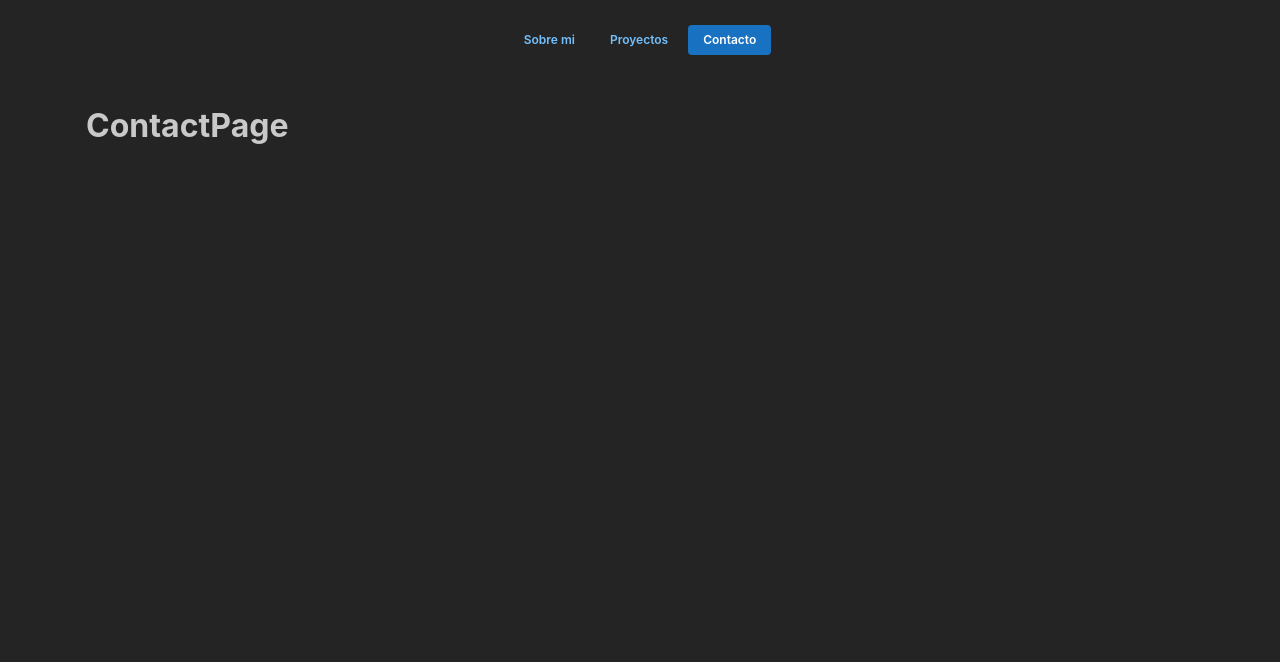
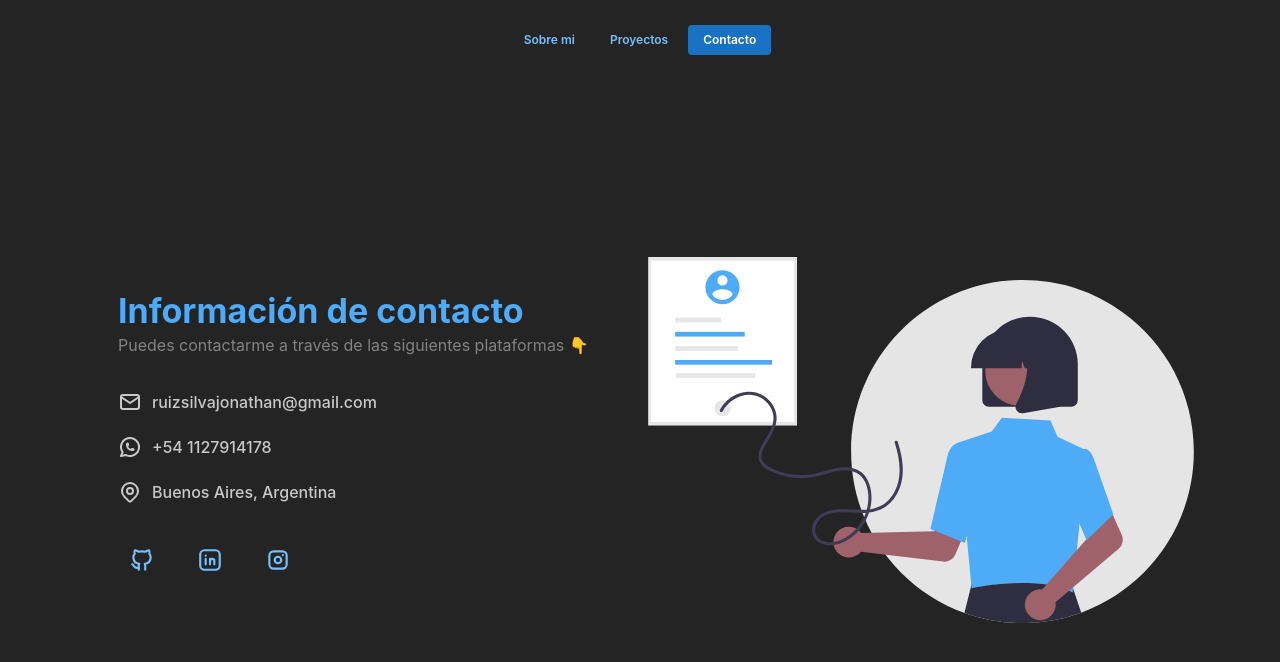
Before and after one commit to jruizsilva/portfolio-2024, a React (Vite) app: page /contact in a window 1280 px wide. Shown: the top 662 px of the page. Built offline with nearby package versions, Linux system fonts and the light colour scheme.

Commit message:
contact page

```diff
--- a/src/components/ProjectListCarousel/ProjectListCarousel.tsx
+++ b/src/components/ProjectListCarousel/ProjectListCarousel.tsx
@@ -33,6 +33,7 @@ function CardCustom({ title, category, frontend, backend }: CardProps) {
           <Text tt={"uppercase"} c={"blue"} fw={"bold"} size="xs">
             {category}
           </Text>
+
           <Title order={3} className={classes.title}>
             {title}
           </Title>
--- a/src/pages/ContactPage.tsx
+++ b/src/pages/ContactPage.tsx
@@ -1,9 +1,86 @@
+import {
+  Button,
+  Card,
+  Center,
+  Group,
+  Image,
+  SimpleGrid,
+  Stack,
+  Text,
+  Title,
+} from "@mantine/core";
+import image from "../assets/contact-image.svg";
+import {
+  IconBrandGithub,
+  IconBrandGithubFilled,
+  IconBrandInstagram,
+  IconBrandLinkedin,
+  IconBrandWhatsapp,
+  IconMail,
+  IconMapPin,
+} from "@tabler/icons-react";
+
 interface Props {}
 
 export default function ContactPage(_props: Props): JSX.Element {
   return (
     <>
-      <h1>ContactPage</h1>
+      <Center h={"100%"}>
+        <SimpleGrid cols={{ base: 1, sm: 2 }}>
+          <Card p={"xl"} bg={"transparent"}>
+            <Title order={1} c={"blue"}>
+              Información de contacto
+            </Title>
+            <Text c={"dimmed"} mb={"xl"}>
+              Puedes contactarme a través de las siguientes plataformas 👇
+            </Text>
+            <Stack gap={"lg"} mb={"xl"}>
+              <Group gap={"xs"}>
+                <IconMail />
+                <Text fw={500}>ruizsilvajonathan@gmail.com</Text>
+              </Group>
+              <Group gap={"xs"}>
+                <IconBrandWhatsapp />
+                <Text fw={500}>+54 1127914178</Text>
+              </Group>
+              <Group gap={"xs"}>
+                <IconMapPin />
+                <Text fw={500}>Buenos Aires, Argentina</Text>
+              </Group>
+            </Stack>
+            <Group gap={"lg"}>
+              <Button
+                variant="subtle"
+                h={"48px"}
+                w={"48px"}
+                radius={"100%"}
+                p={0}
+              >
+                <IconBrandGithub size={26} />
+              </Button>
+              <Button
+                variant="subtle"
+                h={"48px"}
+                w={"48px"}
+                radius={"100%"}
+                p={0}
+              >
+                <IconBrandLinkedin size={26} />
+              </Button>
+              <Button
+                variant="subtle"
+                h={"48px"}
+                w={"48px"}
+                radius={"100%"}
+                p={0}
+              >
+                <IconBrandInstagram size={26} />
+              </Button>
+            </Group>
+          </Card>
+          <Image src={image} />
+        </SimpleGrid>
+      </Center>
     </>
   );
 }
```
Also changed, not shown: src/assets/contact-image.svg (added).
